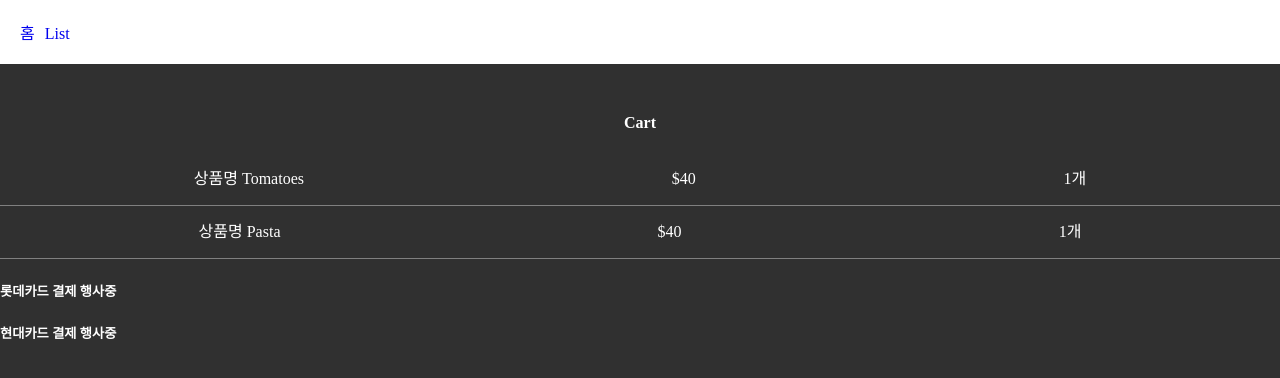
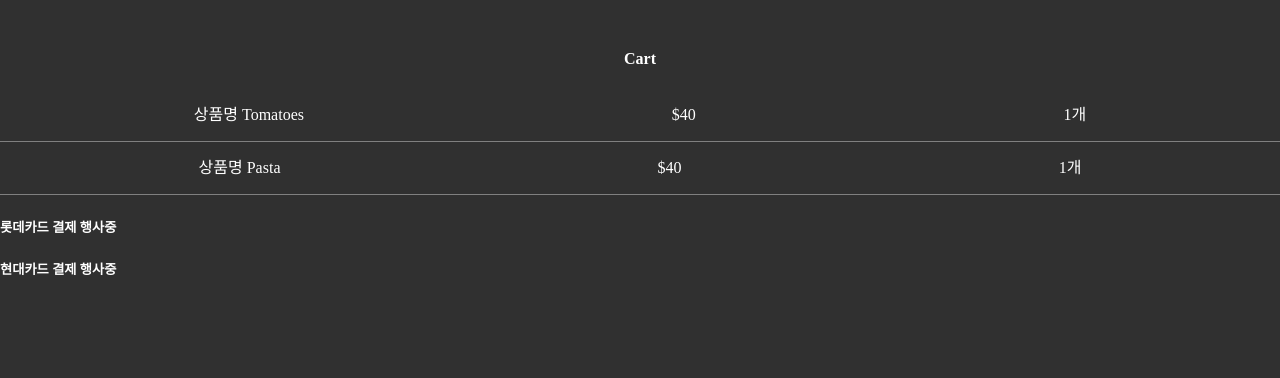
Before and after one commit to hykimyong/nextjs2, a Next.js app: page /cart in a window 1280 px wide. Shown: the top 378 px of the page. Built offline with nearby package versions, Linux system fonts and the light colour scheme.

Commit message:
mongodb 연결중

```diff
--- a/package.json
+++ b/package.json
@@ -12,11 +12,16 @@
     "@types/node": "18.16.0",
     "@types/react": "18.0.38",
     "@types/react-dom": "18.0.11",
+    "dotenv": "^16.0.3",
     "eslint": "8.39.0",
     "eslint-config-next": "13.3.1",
+    "mongodb": "^5.4.0",
     "next": "13.2.4",
     "react": "18.2.0",
     "react-dom": "18.2.0",
     "typescript": "5.0.4"
+  },
+  "devDependencies": {
+    "@types/mongodb": "^4.0.7"
   }
 }
--- a/src/app/layout.tsx
+++ b/src/app/layout.tsx
@@ -15,12 +15,8 @@ export default function RootLayout({
   children: React.ReactNode
 }) {
   return (
-    <html lang="en">
+    <html lang="ko">
       <body>
-        <div className="navbar">
-          <Link href="/">홈</Link>
-          <Link href="/list">List</Link>
-        </div>
         {children}
         </body>
     </html>
--- /dev/null
+++ b/src/models/game.ts
@@ -0,0 +1,5 @@
+import { ObjectId } from "mongodb";
+
+export default class Game {
+    constructor(public name: string, public price: number, public category: string, public id?: ObjectId) {}
+}
```
Also changed, not shown: src/app/page.tsx (+9 -7 lines), src/util/database.ts (added, +20 -0 lines), 1 other file (tests, documents, lock files or other folders).
